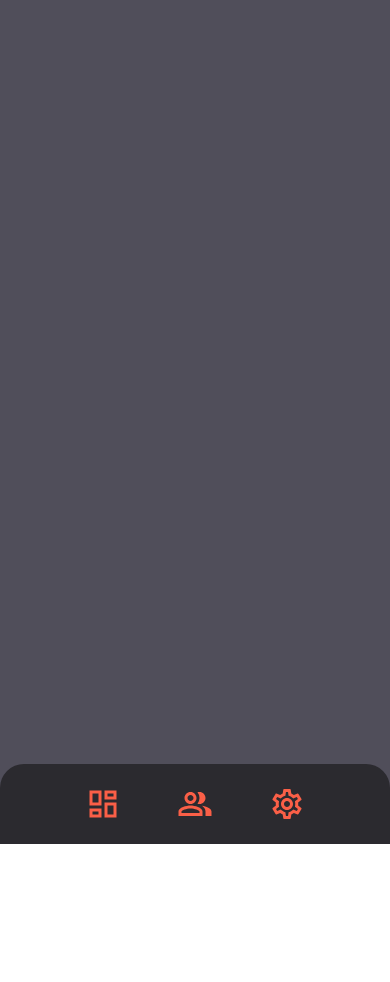
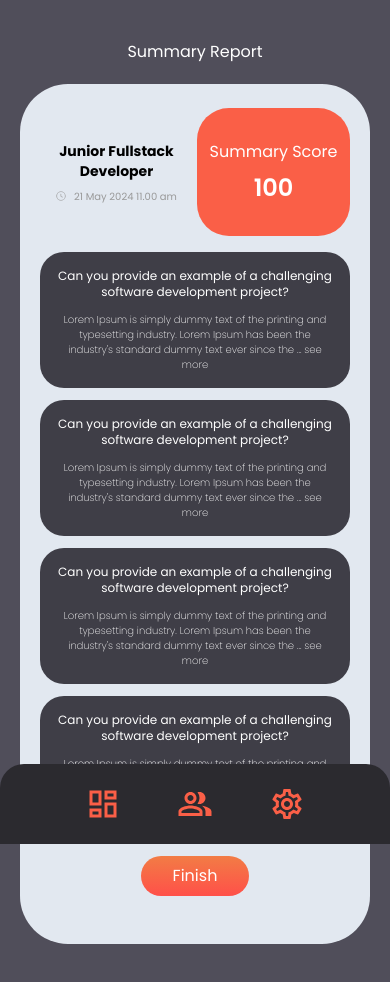
Before and after one commit to esakenyun/PPL_SmartInterviewer, a Next.js app: page /dashboard/interview/summary in a window 390 px wide. Shown: the top 982 px of the page. Before the commit the page ends 844 px from the top, so only its background shows below. Built offline with nearby package versions, Linux system fonts and the light colour scheme.

Commit message:
API Consume Generated Question, Create Mobile Mode in Summary Page

```diff
--- a/src/app/dashboard/interview/generate-question/page.jsx
+++ b/src/app/dashboard/interview/generate-question/page.jsx
@@ -1,8 +1,18 @@
+"use client";
 import GenerateQuestionCard from "@/components/card/GenerateQuestionCard";
+import { useSearchParams } from "next/navigation";
+import { useEffect, useState } from "react";
+
 export default function GenerateQuestionPage() {
-  return (
-    <>
-      <GenerateQuestionCard />
-    </>
-  );
+  const searchParams = useSearchParams();
+  const [questions, setQuestions] = useState([]);
+
+  useEffect(() => {
+    const data = searchParams.get("data");
+    if (data) {
+      setQuestions(JSON.parse(decodeURIComponent(data)));
+    }
+  }, [searchParams]);
+
+  return <>{questions.length > 0 ? <GenerateQuestionCard questions={questions} /> : <div className="flex justify-center items-center text-varians-vr06 h-screen">Loading Question....</div>}</>;
 }
--- a/src/app/dashboard/interview/summary/page.jsx
+++ b/src/app/dashboard/interview/summary/page.jsx
@@ -15,19 +15,19 @@ export default function SummaryReport() {
         <div className="mt-5 w-full bg-[#E2E8F0] rounded-2xl">
           <div className="flex justify-between items-center gap-5 lg:px-14 lg:py-10">
             <div className="w-full flex flex-col gap-5">
-              <div className=" flex flex-col gap-3 bg-[#3F3E47] rounded-x px-4 py-5 rounded-xl text-varians-vr06">
+              <div className="flex flex-col gap-3 bg-[#3F3E47] px-4 py-5 rounded-xl text-varians-vr06">
                 <p className="text-center text-sm">Can you provide an example of a challenging software development project?</p>
                 <p className="text-[11px] text-center font-extralight">Lorem Ipsum is simply dummy text of the printing and typesetting industry. Lorem Ipsum has been the industry's standard dummy text ever since the ... see more</p>
               </div>
-              <div className=" flex flex-col gap-3 bg-[#3F3E47] rounded-x px-4 py-5 rounded-xl text-varians-vr06">
+              <div className="flex flex-col gap-3 bg-[#3F3E47] px-4 py-5 rounded-xl text-varians-vr06">
                 <p className="text-center text-sm">Can you provide an example of a time when you had to investigate a complaint brought forward?</p>
                 <p className="text-[11px] text-center font-extralight">It is a long established fact that a reader will be distracted by the readable content of a page when looking at its layout. The point of using Lorem ... see more</p>
               </div>
-              <div className=" flex flex-col gap-3 bg-[#3F3E47] rounded-x px-4 py-5 rounded-xl text-varians-vr06">
+              <div className="flex flex-col gap-3 bg-[#3F3E47] px-4 py-5 rounded-xl text-varians-vr06">
                 <p className="text-center text-sm">What is Lorem Ipsum?</p>
                 <p className="text-[11px] text-center font-extralight">Lorem Ipsum is simply dummy text of the printing and typesetting industry. Lorem Ipsum has been the industry's standard dummy text ever since the ... see more</p>
               </div>
-              <div className=" flex flex-col gap-3 bg-[#3F3E47] rounded-x px-4 py-5 rounded-xl text-varians-vr06">
+              <div className="flex flex-col gap-3 bg-[#3F3E47] px-4 py-5 rounded-xl text-varians-vr06">
                 <p className="text-center text-sm">Why do we use it?</p>
                 <p className="text-[11px] text-center font-extralight">It is a long established fact that a reader will be distracted by the readable content of a page when looking at its layout. The point of using Lorem ... see more</p>
               </div>
@@ -49,7 +49,49 @@ export default function SummaryReport() {
           </div>
         </div>
       </div>
-      <div className="pb-12"></div>
+      {/* Mobile Mode */}
+      <div className="lg:hidden">
+        <p className="pt-10 pb-5 text-center text-varians-vr06">Summary Report</p>
+        <div className="bg-[#E2E8F0] mx-5 pt-6 pb-5 px-5 rounded-[3rem]">
+          <div className="grid grid-cols-2 gap-1 items-center">
+            <div className="flex flex-col gap-2">
+              <p className="text-center font-bold text-sm">Junior Fullstack Developer</p>
+              <div className="flex gap-2 text-[#999999] items-center justify-center">
+                <GoClock className="text-[10px]" />
+                <p className="text-[10px]">21 May 2024 11.00 am</p>
+              </div>
+            </div>
+            <div className="bg-[#FA5F47] rounded-[2rem] flex flex-col gap-2 py-8 justify-center items-center text-varians-vr06">
+              <p>Summary Score</p>
+              <p className="text-2xl font-semibold">100</p>
+            </div>
+          </div>
+          <div className="py-4 flex flex-col gap-3">
+            <div className="flex flex-col gap-3 bg-[#3F3E47] py-4 px-4 rounded-3xl text-varians-vr06">
+              <p className="text-xs text-center">Can you provide an example of a challenging software development project?</p>
+              <p className="text-[10px] font-extralight text-center">Lorem Ipsum is simply dummy text of the printing and typesetting industry. Lorem Ipsum has been the industry's standard dummy text ever since the ... see more</p>
+            </div>
+            <div className="flex flex-col gap-3 bg-[#3F3E47] py-4 px-4 rounded-3xl text-varians-vr06">
+              <p className="text-xs text-center">Can you provide an example of a challenging software development project?</p>
+              <p className="text-[10px] font-extralight text-center">Lorem Ipsum is simply dummy text of the printing and typesetting industry. Lorem Ipsum has been the industry's standard dummy text ever since the ... see more</p>
+            </div>
+            <div className="flex flex-col gap-3 bg-[#3F3E47] py-4 px-4 rounded-3xl text-varians-vr06">
+              <p className="text-xs text-center">Can you provide an example of a challenging software development project?</p>
+              <p className="text-[10px] font-extralight text-center">Lorem Ipsum is simply dummy text of the printing and typesetting industry. Lorem Ipsum has been the industry's standard dummy text ever since the ... see more</p>
+            </div>
+            <div className="flex flex-col gap-3 bg-[#3F3E47] py-4 px-4 rounded-3xl text-varians-vr06">
+              <p className="text-xs text-center">Can you provide an example of a challenging software development project?</p>
+              <p className="text-[10px] font-extralight text-center">Lorem Ipsum is simply dummy text of the printing and typesetting industry. Lorem Ipsum has been the industry's standard dummy text ever since the ... see more</p>
+            </div>
+            <div className="flex justify-center py-3">
+              <button className="py-2 px-8 bg-gradient-to-b from-[#F27C45] to-[#FF5049] text-varians-vr06 rounded-full hover:scale-105" onClick={handleSubmit}>
+                Finish
+              </button>
+            </div>
+          </div>
+        </div>
+      </div>
+      <div className="pb-36 lg:hidden"></div>
     </>
   );
 }
--- a/src/components/pages/InterviewPageComponent.jsx
+++ b/src/components/pages/InterviewPageComponent.jsx
@@ -1,12 +1,13 @@
 "use client";
+import { handleGenerateQuestion } from "@/helpers/interviewHelper";
 import { useRouter } from "next/navigation";
 import { useState } from "react";
 
 export default function InterviewPageComponent() {
+  const router = useRouter();
   const [jobTitle, setJobTitle] = useState("");
   const [jobDescription, setJobDescription] = useState("");
   const [customJob, setCustomJob] = useState(false);
-  const router = useRouter();
 
   const handleJobSelect = (title) => {
     if (title === "Custom Jobdesc") {
@@ -22,12 +23,16 @@ export default function InterviewPageComponent() {
     setJobDescription(e.target.value);
   };
 
-  const handleSubmit = (e) => {
+  const handleSubmit = async (e) => {
     e.preventDefault();
 
-    console.log("Job Title:", jobTitle);
-    console.log("Job Description:", jobDescription);
-    router.push("/dashboard/interview/generate-question");
+    const uploadFormData = {
+      job_title: jobTitle,
+      job_description: jobDescription,
+    };
+
+    const response = await handleGenerateQuestion(uploadFormData);
+    router.push(`/dashboard/interview/generate-question?data=${encodeURIComponent(JSON.stringify(response))}`);
   };
 
   return (
--- /dev/null
+++ b/src/helpers/interviewHelper.js
@@ -0,0 +1,17 @@
+import axios from "axios";
+
+export async function handleGenerateQuestion(uploadFormData) {
+  try {
+    const response = await axios.post(`${process.env.NEXT_PUBLIC_API_URL}/generate-question`, uploadFormData, {
+      headers: {
+        Accept: "application/json",
+        "Content-Type": "application/json",
+      },
+    });
+    console.log(response.data.data.questions);
+    return response.data.data.questions;
+  } catch (error) {
+    console.log(error.message);
+    return false;
+  }
+}
```
Also changed, not shown: src/components/card/GenerateQuestionCard.jsx (+19 -48 lines).
